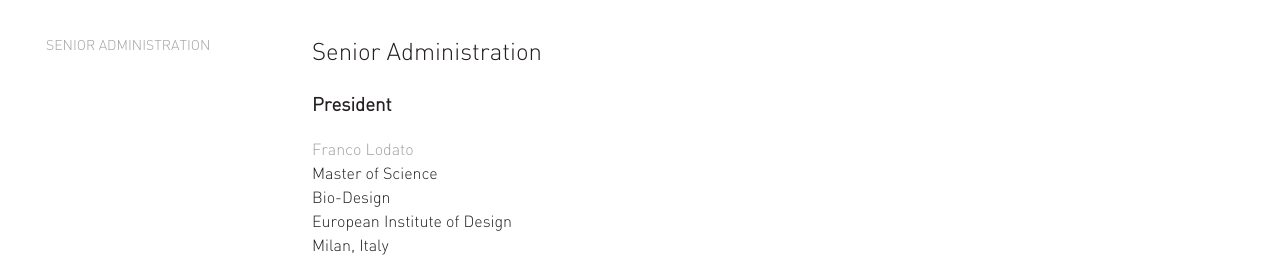
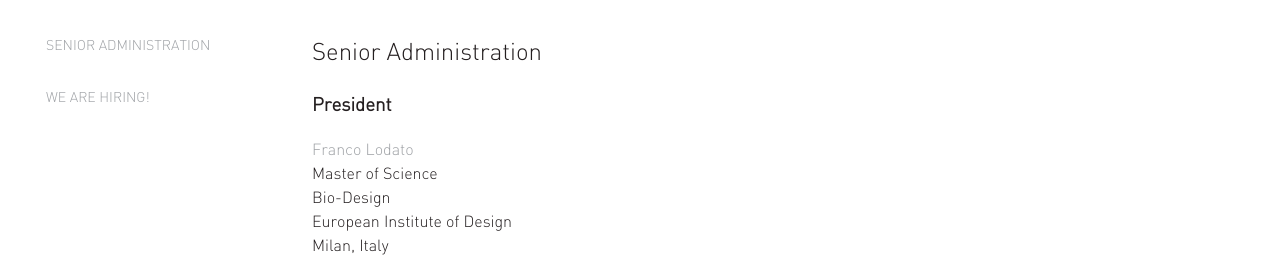
Before and after one commit to akritibhusal/MiamiCollegeofDesign, a Jekyll site: the page built from people/faculty.markdown, in a window 1280 px wide. Shown: the part 436-715 px from the top of the page. Built offline with Jekyll 4.4.1, drawn with Linux system fonts in a browser that asks for light colours; nearby versions of some CDN libraries.

Commit message:
Updated Faculty

```diff
--- a/people/faculty.markdown
+++ b/people/faculty.markdown
@@ -5,6 +5,7 @@
 position: 2
 sidemenu:
   senior-administration: Senior Administration
+  vacancies: We are hiring!
 header_title: Faculty
 ---
 
```
